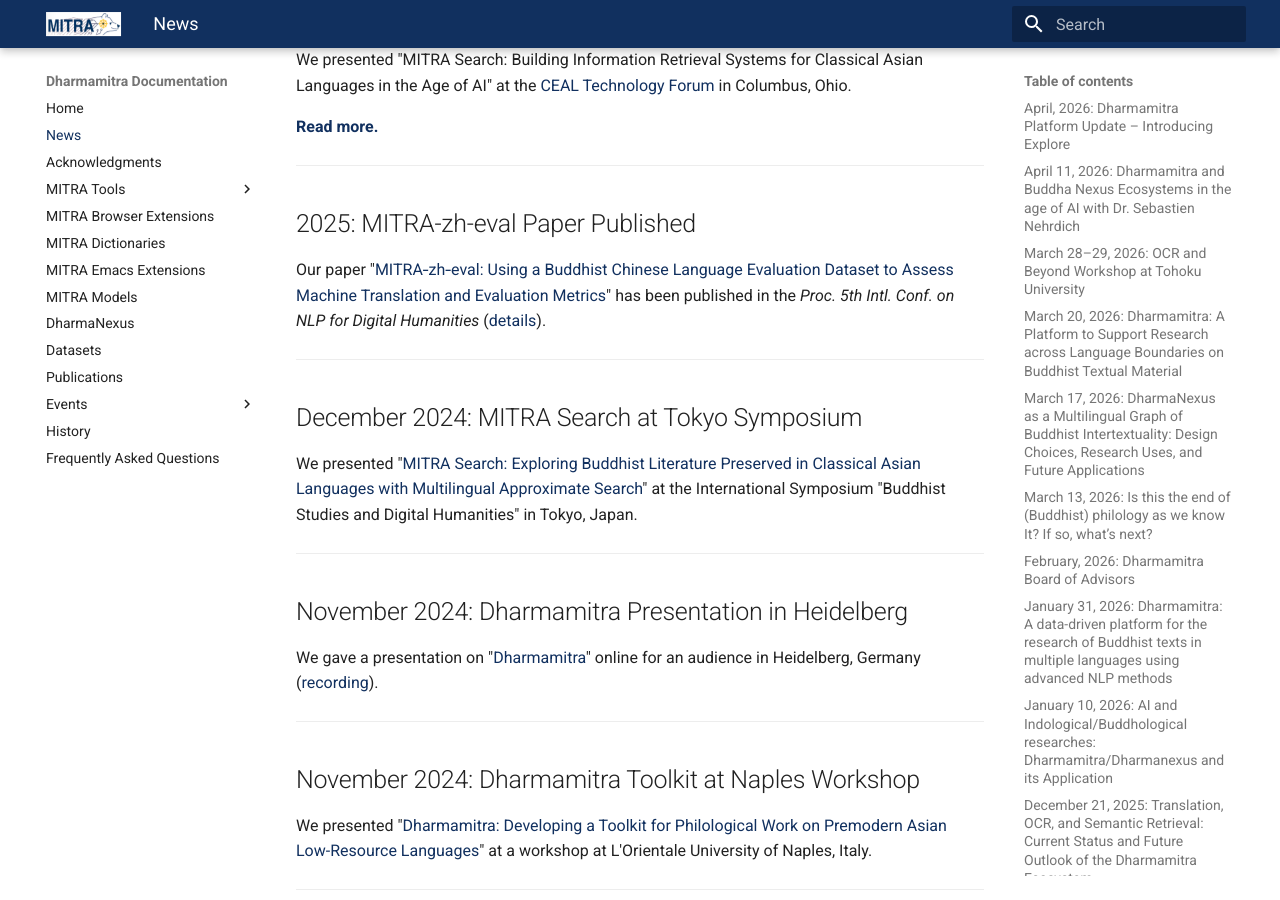
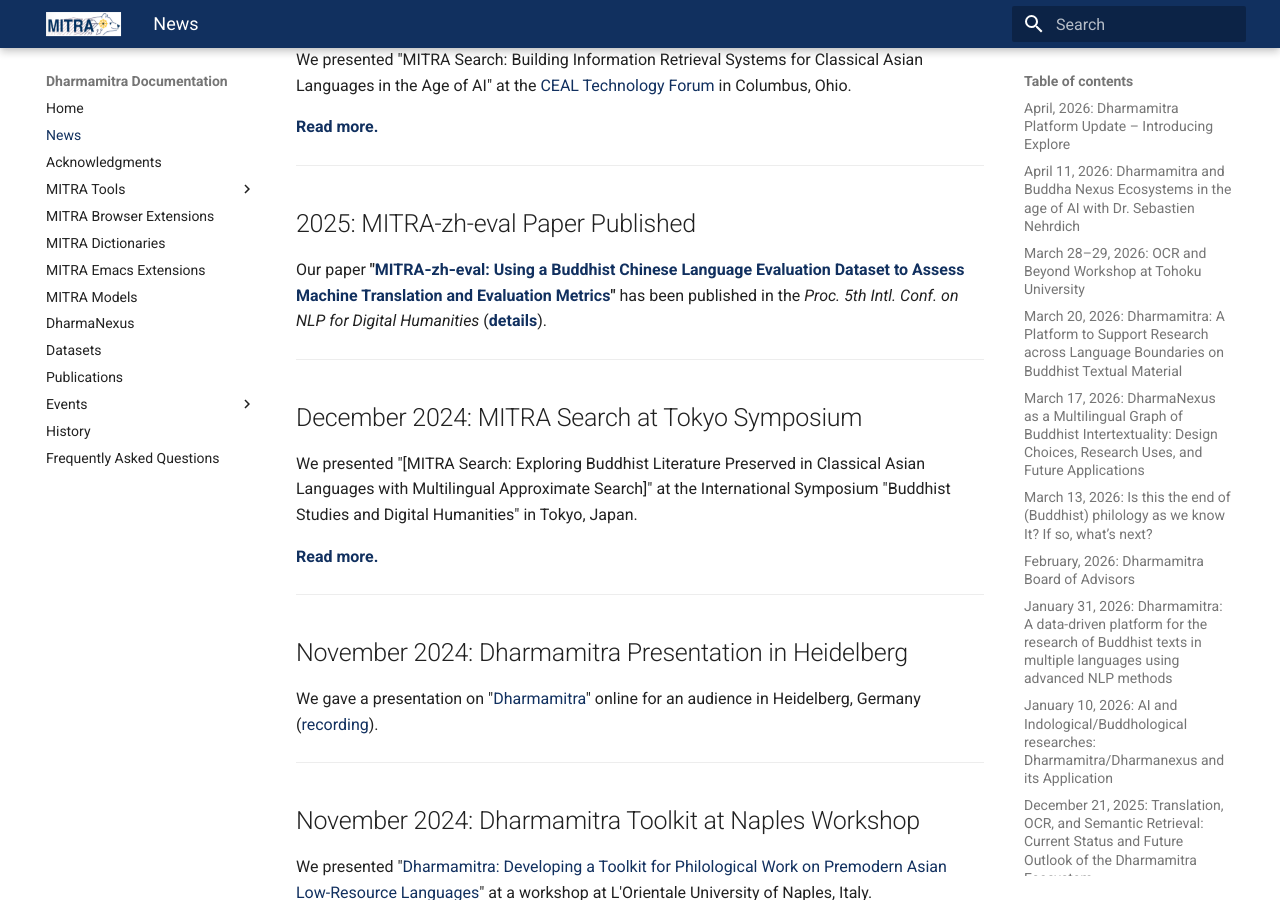
Before and after one commit to dharmamitra/dharmamitra-guides, an MkDocs documentation site: the page built from docs/news.md, in a window 1280 px wide and 900 px high, scrolled down 10043 px. Built offline with MkDocs 1.6.1 and Material for MkDocs 9.7.7, drawn with Linux system fonts in a browser that asks for light colours.

Commit message:
Update news.md

```diff
--- a/docs/news.md
+++ b/docs/news.md
@@ -244,25 +244,27 @@
 
 ## 2025: MITRA-zh-eval Paper Published
 
-Our paper "[MITRA‑zh‑eval: Using a Buddhist Chinese Language Evaluation Dataset to Assess Machine Translation and Evaluation Metrics](https://aclanthology.org/2025.nlp4dh-1.12/)" has been published in the *Proc. 5th Intl. Conf. on NLP for Digital Humanities* ([details](https://dharmamitra.github.io/dharmamitra-guides/publications/#2025)).
+Our paper **"[MITRA‑zh‑eval: Using a Buddhist Chinese Language Evaluation Dataset to Assess Machine Translation and Evaluation Metrics](https://aclanthology.org/2025.nlp4dh-1.12/)"** has been published in the *Proc. 5th Intl. Conf. on NLP for Digital Humanities* (**[details](https://dharmamitra.github.io/dharmamitra-guides/publications/#2025)**).
 
 ---
 
 ## December 2024: MITRA Search at Tokyo Symposium
 
-We presented "[MITRA Search: Exploring Buddhist Literature Preserved in Classical Asian Languages with Multilingual Approximate Search](https://dharmamitra.github.io/dharmamitra-guides/presentations/#mitra-search-exploring-buddhist-literature-preserved-in-classical-asian-languages-with-multilingual-approximate-search)" at the International Symposium "Buddhist Studies and Digital Humanities" in Tokyo, Japan.
+We presented "[MITRA Search: Exploring Buddhist Literature Preserved in Classical Asian Languages with Multilingual Approximate Search]" at the International Symposium "Buddhist Studies and Digital Humanities" in Tokyo, Japan.
+
+**[Read more.](events/invited_talks.md)**
 
 ---
 
 ## November 2024: Dharmamitra Presentation in Heidelberg
 
-We gave a presentation on "[Dharmamitra](https://dharmamitra.github.io/dharmamitra-guides/presentations/#dharmamitra)" online for an audience in Heidelberg, Germany ([recording](https://www.youtube.com/watch?v=SMD6RGr-w9Q)).
+We gave a presentation on "[Dharmamitra](https://dharmamitra.github.io/dharmamitra-guides/events/invited_talks/#dharmamitra)" online for an audience in Heidelberg, Germany ([recording](https://www.youtube.com/watch?v=SMD6RGr-w9Q)).
 
 ---
 
 ## November 2024: Dharmamitra Toolkit at Naples Workshop
 
-We presented "[Dharmamitra: Developing a Toolkit for Philological Work on Premodern Asian Low-Resource Languages](https://dharmamitra.github.io/dharmamitra-guides/presentations/#dharmamitra-developing-a-toolkit-for-philological-work-on-premodern-asian-low-resource-languages)" at a workshop at L'Orientale University of Naples, Italy.
+We presented "[Dharmamitra: Developing a Toolkit for Philological Work on Premodern Asian Low-Resource Languages](https://dharmamitra.github.io/dharmamitra-guides/events/invited_talks/#dharmamitra-developing-a-toolkit-for-philological-work-on-premodern-asian-low-resource-languages)" at a workshop at L'Orientale University of Naples, Italy.
 
 ---
 
```
